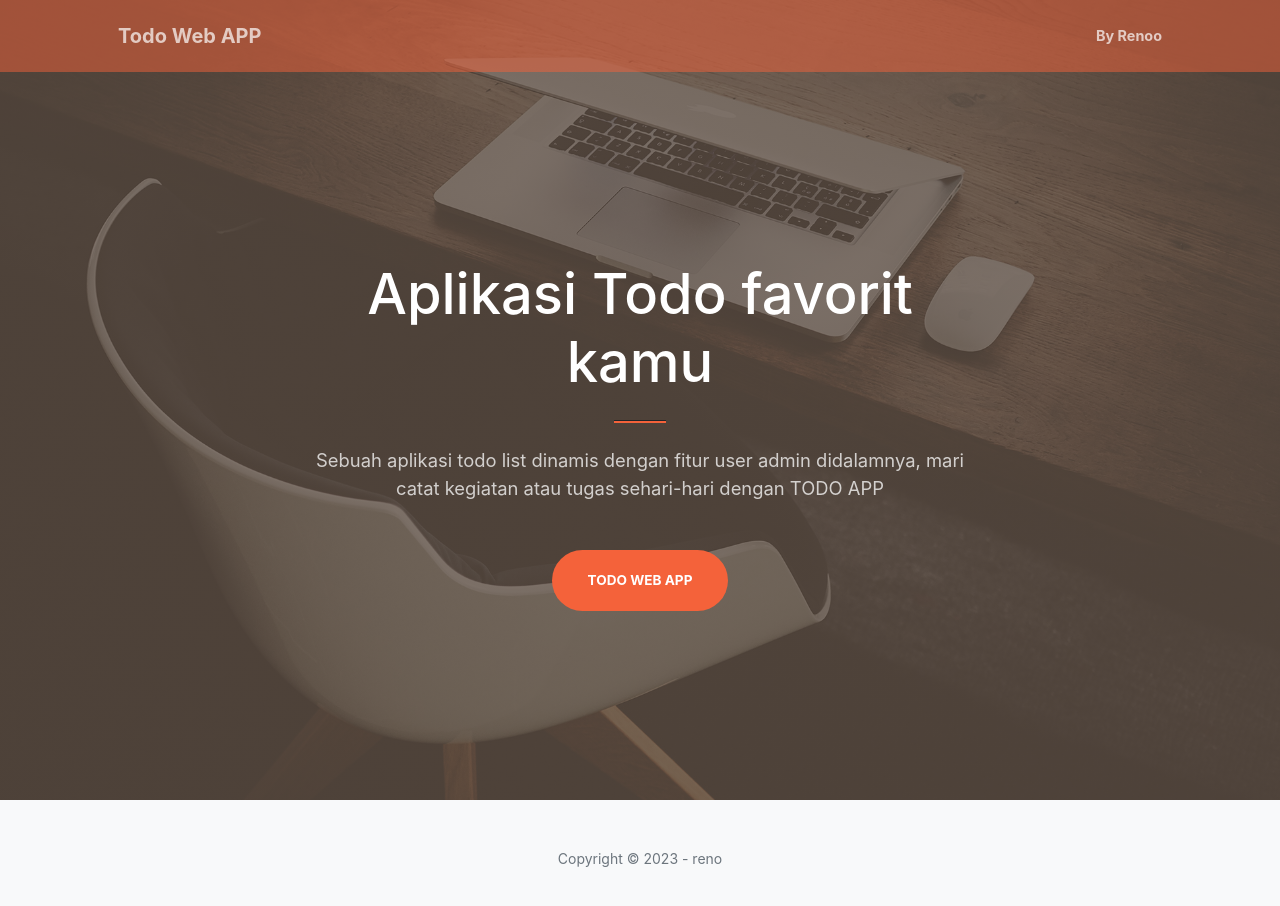
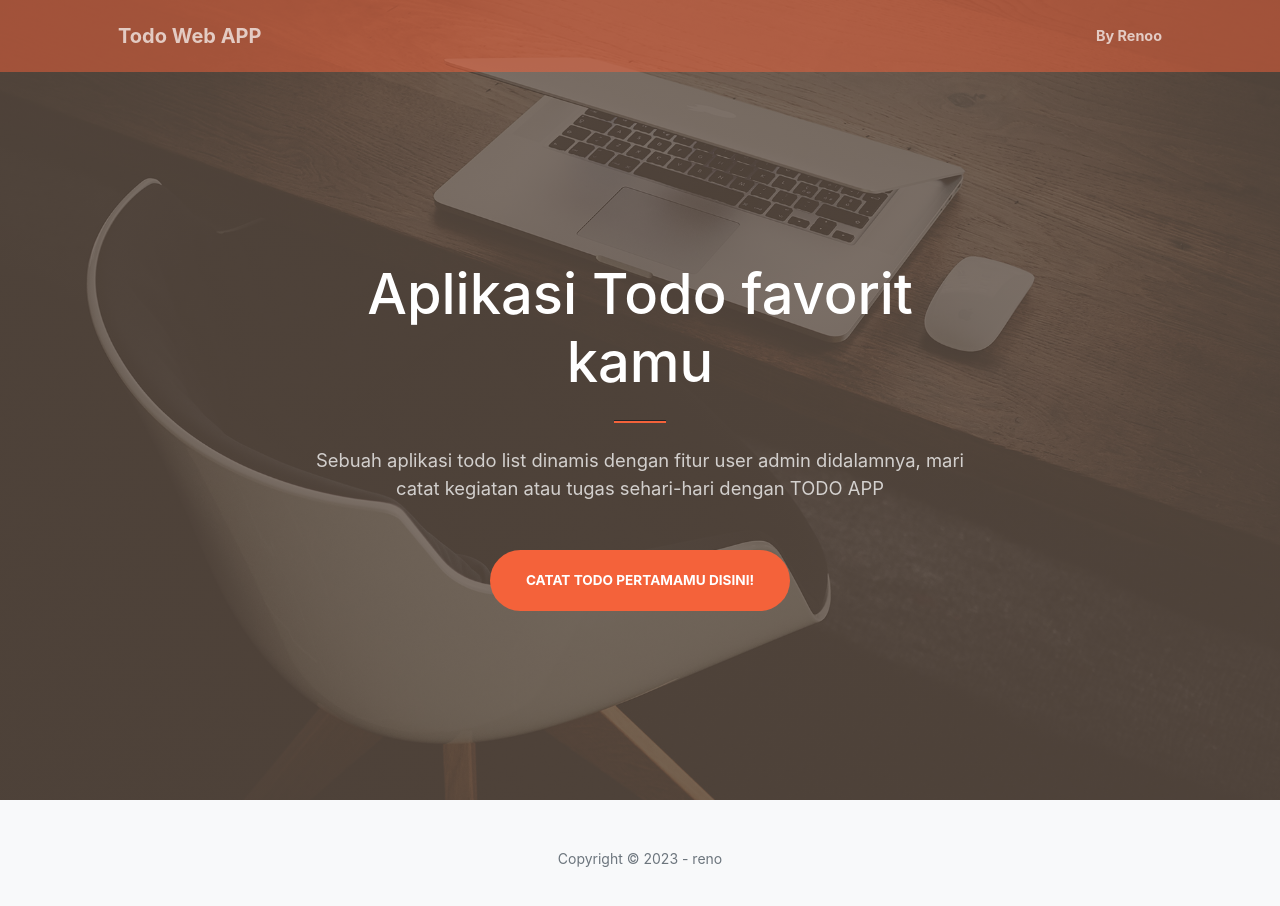
Before and after one commit to Moreno-Hernakov/dynamic-todo, a Vue app: page /register in a window 1280 px wide. Shown: the top 906 px of the page. Built offline with nearby package versions, Linux system fonts and the light colour scheme; what vue-sweetalert2 would draw is missing.

Commit message:
add login logic

```diff
--- a/src/components/auth/login.vue
+++ b/src/components/auth/login.vue
@@ -24,17 +24,23 @@
                         <h5 class="fw-normal mb-3 pb-3" style="letter-spacing: 1px;">Sign into your account</h5>
 
                         <div class="form-outline mb-4">
-                          <input type="email" id="form2Example17" class="form-control form-control-lg" />
-                          <label class="form-label" for="form2Example17">Email address</label>
+                          <label class="form-label" for="email">Email address</label>
+                          <input type="email" v-model="email" id="email" :class="`form-control form-control-lg ${errEmail ? 'is-invalid' : ''} `" />
+                          <div  class="invalid-feedback">
+                            {{ errEmail }}
+                          </div>
                         </div>
 
                         <div class="form-outline mb-4">
-                          <input type="password" id="form2Example27" class="form-control form-control-lg" />
-                          <label class="form-label" for="form2Example27">Password</label>
+                          <label class="form-label" for="password">Password</label>
+                          <input type="password" v-model="password" id="password" :class="`form-control form-control-lg ${errPassword ? 'is-invalid' : ''} `" />
+                          <div  class="invalid-feedback">
+                            {{ errPassword }}
+                          </div>
                         </div>
 
                         <div class="pt-1 mb-4">
-                          <button class="btn btn-dark btn-lg btn-block" type="button">Login</button>
+                          <button @click="login()" class="btn btn-dark btn-lg btn-block" type="button">Login</button>
                         </div>
 
                         <p class="mb-5 pb-lg-2" style="color: #393f81;">
@@ -57,6 +63,56 @@
 
 <script>
 export default {
-  name: 'login-template'
+  name: 'login-template',
+  data: function(){
+    return {
+      email: '',
+      password: '',
+
+      errEmail: '',
+      errPassword: '',
+    }
+  },
+  methods: {
+    login: function(){
+      this.axios.post('http://127.0.0.1:8000/api/login', {
+          email: this.email,
+          password: this.password
+      })
+        .then((res) => {
+          localStorage.setItem("token", res.data.access_token);
+          console.log(localStorage.getItem("token"))
+          this.$swal({
+              icon: 'success',
+              text: 'Login Successfully',
+              showConfirmButton: false,
+              timer: 900,
+          })
+            .then(() => this.$router.push('/home'))
+          this.email = ''
+          this.password = ''
+        })
+        .catch(err => {
+          // console.log(err.response.data)
+          if(err.response.data.errors == undefined){
+            this.$swal({
+                icon: 'error',
+                text: err.response.data.error,
+                showConfirmButton: false,
+                timer: 1500,
+            })
+          }
+
+            err.response.data.errors.email !== undefined
+            ? this.errEmail = err.response.data.errors.email[0]
+            : this.errEmail = ''
+
+            err.response.data.errors.password !== undefined
+            ? this.errPassword = err.response.data.errors.password[0]
+            : this.errPassword = ''
+
+        })
+    }
+  }
 }
 </script>
--- a/src/components/home.vue
+++ b/src/components/home.vue
@@ -1,26 +1,18 @@
 <template>
   <div class="home-template">
-    <header class="masthead">
-      <!-- <img src="require(../assets/img/bg-masthead.jpg)" alt=""> -->
-        <div class="container px-4 px-lg-5 h-100">
-            <div class="row gx-4 gx-lg-5 h-100 align-items-center justify-content-center text-center">
-                <div class="col-lg-8 align-self-end">
-                    <h1 class="text-white font-weight-bold">Aplikasi Todo favorit kamu</h1>
-                    <hr class="divider" />
-                </div>
-                <div class="col-lg-8 align-self-baseline">
-                    <p class="text-white-75 mb-5">Sebuah aplikasi todo list dinamis dengan fitur user admin didalamnya, mari catat kegiatan atau tugas sehari-hari dengan TODO APP</p>
-                    <router-link class="btn btn-primary btn-xl" to="/login">Todo Web APP</router-link>
-                    <!-- <a class="btn btn-primary btn-xl" href="#about">Daftar Sekarang Juga!</a> -->
-                </div>
-            </div>
-        </div>
-    </header>
+    <div class="bg-primary" style="padding-top: 72px;"></div>
+    <div class="container p-3">
+
+      <h1>home</h1>
+    </div>
   </div>
 </template>
 
 <script>
 export default {
-  name: 'home-template'
+  name: 'home-template',
+  created() {
+    () => window.location.hash = "reload";
+  },
 }
 </script>
--- /dev/null
+++ b/src/components/landing.vue
@@ -0,0 +1,26 @@
+<template>
+  <div class="landing-template">
+    <header class="masthead">
+      <!-- <img src="require(../assets/img/bg-masthead.jpg)" alt=""> -->
+        <div class="container px-4 px-lg-5 h-100">
+            <div class="row gx-4 gx-lg-5 h-100 align-items-center justify-content-center text-center">
+                <div class="col-lg-8 align-self-end">
+                    <h1 class="text-white font-weight-bold">Aplikasi Todo favorit kamu</h1>
+                    <hr class="divider" />
+                </div>
+                <div class="col-lg-8 align-self-baseline">
+                    <p class="text-white-75 mb-5">Sebuah aplikasi todo list dinamis dengan fitur user admin didalamnya, mari catat kegiatan atau tugas sehari-hari dengan TODO APP</p>
+                    <router-link class="btn btn-primary btn-xl" to="/login">Catat todo pertamamu disini!</router-link>
+                    <!-- <a class="btn btn-primary btn-xl" href="#about">Daftar Sekarang Juga!</a> -->
+                </div>
+            </div>
+        </div>
+    </header>
+  </div>
+</template>
+
+<script>
+export default {
+  name: 'landing-template'
+}
+</script>
--- a/src/components/layouts/navbar.vue
+++ b/src/components/layouts/navbar.vue
@@ -10,7 +10,14 @@
             </div> -->
             <div class="collapse navbar-collapse" id="navbarResponsive">
                 <ul class="navbar-nav ms-auto my-2 my-lg-0">
-                    <li class="nav-item"><a class="nav-link" href="#about">By Renoo</a></li>
+                    <li v-if="!isLogin" class="nav-item">
+                      <a class="nav-link" href="#about">By Renoo</a>
+                    </li>
+                    <li v-else class="nav-item">
+                      <button @click="logout()" class="fw-bold btn btn-sm btn-outline-dark px-3 py-2 rounded-3">
+                        Logout
+                      </button>
+                    </li>
                 </ul>
             </div>
         </div>
@@ -21,6 +28,20 @@
 <script>
 
 export default {
-  name: 'nav-template'
+  name: 'nav-template',
+  data : function(){
+    return {
+      isLogin : ''
+    }
+  },
+  mounted() {
+    this.isLogin = localStorage.getItem("token")
+  },
+  methods: {
+    logout : function(){
+      localStorage.removeItem('token');
+      window.location.href = "/";
+    }
+  }
 }
 </script>
--- a/src/main.js
+++ b/src/main.js
@@ -6,28 +6,83 @@ import "bootstrap"
 import './assets/css/styles.css';
 import axios from 'axios'
 import VueAxios from 'vue-axios'
+import VueSweetalert2 from 'vue-sweetalert2';
+import 'sweetalert2/dist/sweetalert2.min.css';
+// import Vuex from 'vuex'
 
+
+
+// <== define COMPONENTS ==>
+import landing from './components/landing.vue'
 import home from './components/home.vue'
 import login from './components/auth/login.vue'
 import register from './components/auth/register.vue'
-import VueSweetalert2 from 'vue-sweetalert2';
-import 'sweetalert2/dist/sweetalert2.min.css';
 
 
+// <== use PLUGINS ==>
 Vue.use(VueSweetalert2);
 Vue.use(VueAxios, axios)
 Vue.use(VueRouter)
+// Vue.use(Vuex)
 Vue.config.productionTip = false
 
+
+// <== define VUEX ==>
+// const store = new Vuex.Store({
+//   state: {
+//     user: '',
+//     isLogin: ''
+//   },
+//   mutations: {
+//     setIsLogin (state, user) {
+//       state.isLogin = user
+//     }
+//   },
+// })
+
+// <== define ROUTES ==>
 const routes = [
-  { path: '/', component: home, },
-  { path: '/login', component: login, },
-  { path: '/register', component: register, },
+  { path: '/', component: landing, },
+  {
+    path: '/login',
+    component: login,
+    beforeEnter(to, from, next){
+      if (localStorage.getItem("token")){
+        router.back()
+      } else {
+        next()
+      }
+    }
+  },
+  {
+    path: '/register',
+    component: register,
+    beforeEnter(to, from, next){
+      if (localStorage.getItem("token")){
+        router.back()
+      } else {
+        next()
+      }
+    }
+  },
+  {
+    path: '/home',
+    component: home,
+    beforeEnter(to, from, next){
+      if (!localStorage.getItem("token")){
+        next('/login')
+      } else {
+        next()
+        // window.location.href = "/#/home";
+      }
+    }
+  },
 ]
 
 const router = new VueRouter({routes})
 
 new Vue({
   router,
+  // store,
   render: h => h(App),
 }).$mount('#app')
```
Also changed, not shown: src/assets/css/styles.css.
